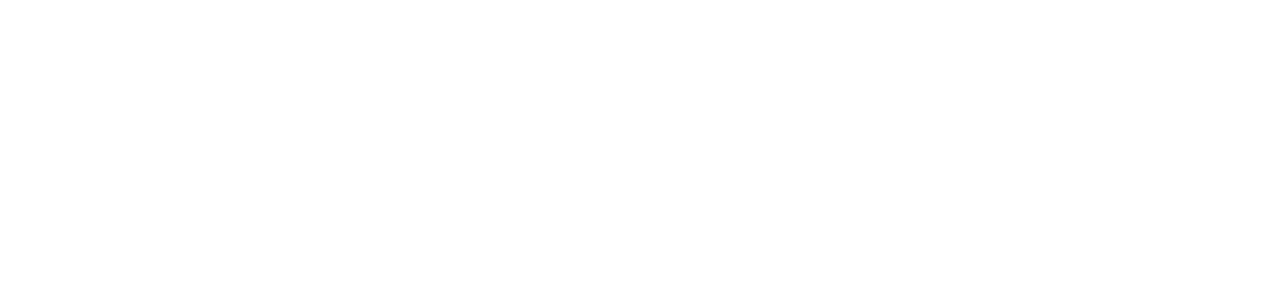
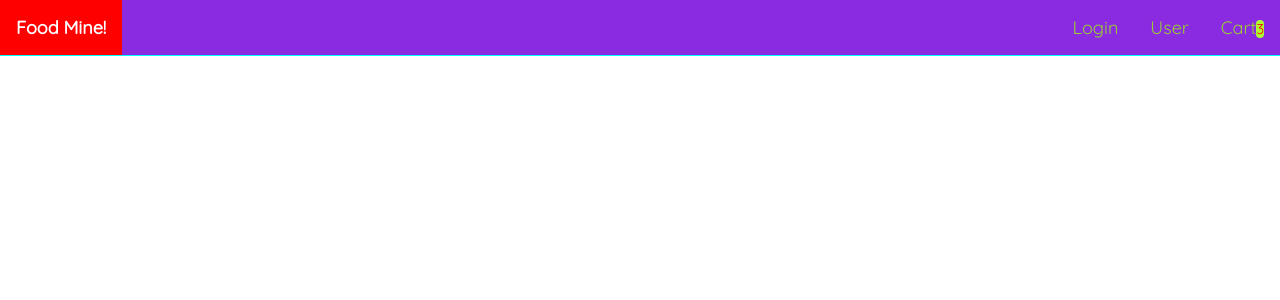
Before and after one commit to ARUNPRASAD-S/Food-Ordering-Application, an Angular app: page / in a window 1280 px wide. Shown: the top 300 px of the page. Built offline with nearby package versions, Linux system fonts and the light colour scheme.

Commit message:
created header component page

```diff
--- a/src/app/app.component.html
+++ b/src/app/app.component.html
@@ -1 +1 @@
-<router-outlet></router-outlet>
+<app-headers></app-headers>
--- a/src/app/app.module.ts
+++ b/src/app/app.module.ts
@@ -3,10 +3,12 @@
 
 import { AppRoutingModule } from './app-routing.module';
 import { AppComponent } from './app.component';
+import { HeadersComponent } from './components/partial/headers/headers.component';
 
 @NgModule({
   declarations: [
-    AppComponent
+    AppComponent,
+    HeadersComponent
   ],
   imports: [
     BrowserModule,
--- /dev/null
+++ b/src/app/components/partial/headers/headers.component.css
@@ -0,0 +1,55 @@
+header{
+    position: relative;
+    background: blueviolet;
+    border-bottom: 1px solid aqua;
+    padding: 0%;
+}
+a{
+    color: yellowgreen;
+}
+a:hover{
+    cursor: pointer;
+    background: red;
+    color:white
+}
+.container{
+    margin:0 auto;
+    display:flex;
+    justify-content: space-between;
+}
+a.logo{
+    font-weight: bold;
+    padding: 1rem;
+}
+ul{
+    display:flex;
+    list-style-type: none;
+    margin:0;
+}
+ul a{
+    display: inline-block;
+    padding: 1rem;
+}
+a span{
+    background: greenyellow;
+    color:red;
+    padding: 0.1rem,0.45rem;
+    border-radius: 100rem;
+    font-size: 0.9rem;
+}
+.menu-container{
+    position: relative;
+}
+.menu{
+    position:absolute;
+    z-index:1;
+    background: whitesmoke;
+    display: none;
+}
+.menu-container:hover .menu{
+display:block;
+}
+.menu a{
+    width:100%;
+    min-width: 8rem;
+}
--- /dev/null
+++ b/src/app/components/partial/headers/headers.component.html
@@ -0,0 +1,19 @@
+<header>
+    <div class="container">
+        <a routerLink="/" class="logo">Food Mine!</a>
+        <nav>
+            <ul>
+                <li><a routerLink="/login">Login</a></li>
+                <li class="menu-container">
+                    <a routerLink="/dashboard">User</a>
+                    <div class="menu">
+                        <a routerLink="/profile">Profile</a>
+                        <a routerLink="/orders">Orders</a>
+                        <a routerLink="/logout">logout</a>
+                    </div>
+                </li>
+                <li><a routerLink="/cart">Cart<span>3</span></a></li>
+            </ul>
+        </nav>
+    </div>
+</header>
--- a/src/styles.css
+++ b/src/styles.css
@@ -1 +1,20 @@
 /* You can add global styles to this file, and also import other style files */
+@import url("https://fonts.googleapis.com/css2?family=Quicksand&display=swap");
+
+*{
+    box-sizing: border-box;
+}
+
+html{
+    font-size: 16px;
+}
+
+body{
+    margin: 0;
+    font-family: "Quicksand", sans-serif;
+    font-size: 18px;
+}
+
+a{
+    text-decoration: none;
+}
```
Also changed, not shown: src/app/components/partial/headers/headers.component.ts (added, +10 -0 lines), 1 other file (tests, documents, lock files or other folders).
